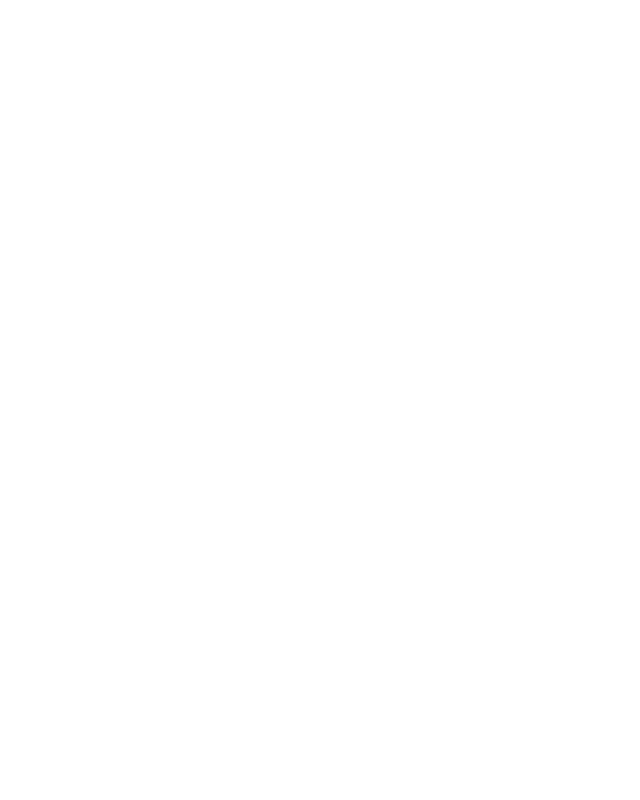
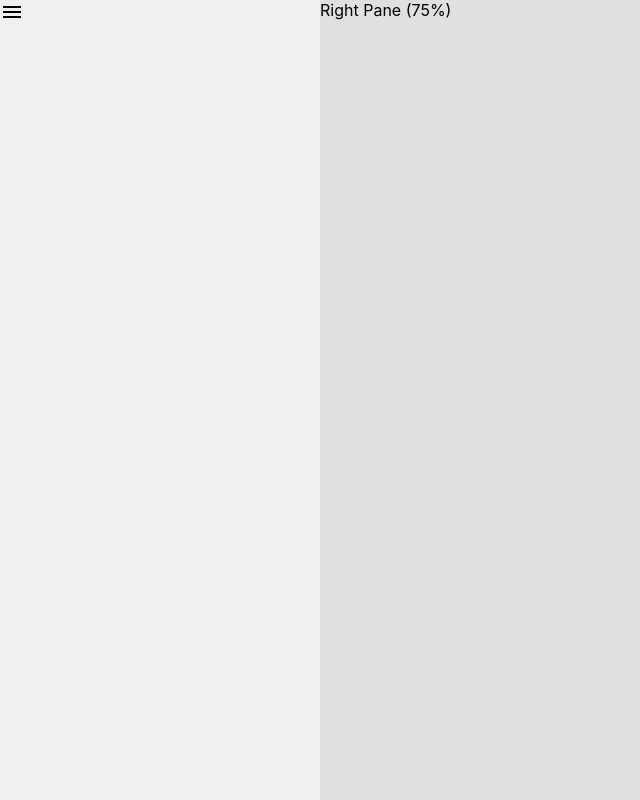
Before and after one commit to NirushaShehani/SLIC_Intranet, a React (Create React App) app in the folder intranet/: page /contact-list in a window 1280 px wide. Before the commit this address had no page. Shown: the whole page, without its empty margins (0-640 px from the left). Built offline with nearby package versions, Linux system fonts and the light colour scheme.

Commit message:
Contact list page created

```diff
--- a/intranet/src/App.js
+++ b/intranet/src/App.js
@@ -8,6 +8,7 @@
 import EventsPage from './components/Pages/EventsPage';
 import FullMedia from './components/Pages/FullMedia';
 import FullBranchPerformance from './components/Pages/FullBranchPerformance';
+import ContactListPage from './components/Pages/ContactListPage';
 
 const App =() => {
   return (
@@ -19,6 +20,7 @@
         <Route path="/full-events" element={<EventsPage />} />
         <Route path="/full-media" element={<FullMedia />} />
         <Route path="/full-branch-performance" element={<FullBranchPerformance />} />
+        <Route path="/contact-list" element={<ContactListPage/>}/>
       </Routes>
     </Router>
   );
--- /dev/null
+++ b/intranet/src/Styles/contactList.css
@@ -0,0 +1,18 @@
+/* src/SplitScreen.css */
+.container {
+    display: flex;
+    width: 100vw;
+    height: 100vh;
+  }
+
+  .left-pane {
+    flex: 0 0 25%;
+    background-color: #f0f0f0;
+    /* additional styles if needed */
+  }
+
+  .right-pane {
+    flex: 0 0 75%;
+    background-color: #e0e0e0;
+    /* additional styles if needed */
+  }
--- a/intranet/src/components/Home_Components/KnowledgeBase.jsx
+++ b/intranet/src/components/Home_Components/KnowledgeBase.jsx
@@ -284,11 +284,13 @@
           onDelete={() => {}}
         />
         {/*Contact List Chip*/}
+        <Link to="/contact-list" style={{ cursor: 'pointer' }}>
         <CustomChip style={styles.label}
           label="Contact List"
           deleteIcon={<BookmarkIcon style={{ color: "white" }} />}
           onDelete={() => {}}
         />
+        </Link>
         {/*Services Chip*/}
         <CustomChip2 style={styles.label}
           label="Services"
--- /dev/null
+++ b/intranet/src/components/Pages/ContactListPage.jsx
@@ -0,0 +1,18 @@
+import React from 'react'
+import '../../Styles/contactList.css';
+import DrawerMenu from '../Sub_Components/DrawerMenu';
+
+const ContactListPage = () => {
+  return (
+    <div className="container">
+      <div className="left-pane">
+        <DrawerMenu />
+      </div>
+      <div className="right-pane">
+        Right Pane (75%)
+      </div>
+    </div>
+  )
+}
+
+export default ContactListPage
```
Also changed, not shown: 1 other file (tests, documents, lock files or other folders).
